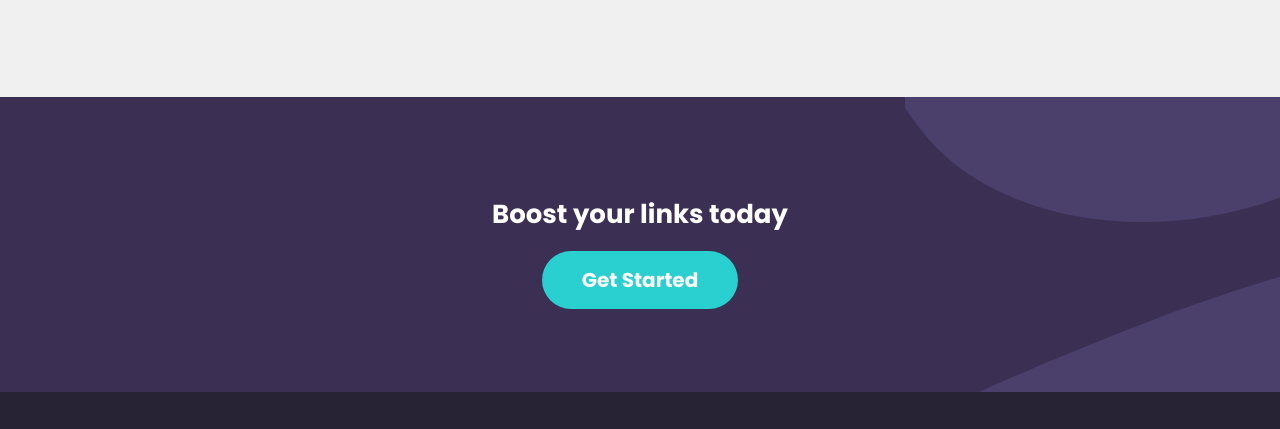
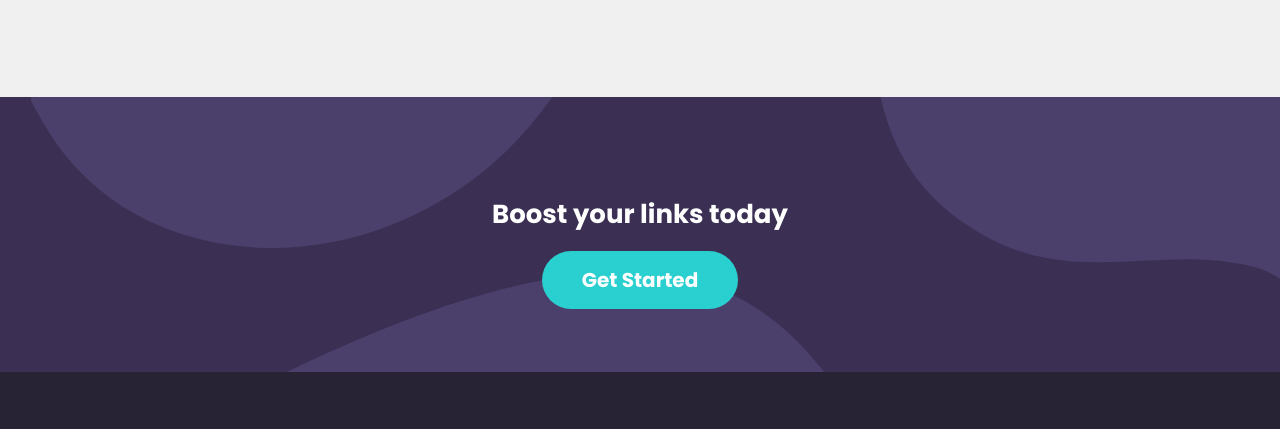
Before and after one commit to digitalents-academy/url-shortening-api, a plain HTML site: page index.html in a window 1280 px wide. Shown: the part 1807-2236 px from the top of the page. Drawn offline with Linux system fonts and the light colour scheme.

Commit message:
boost-your-links

```diff
--- a/styles.css
+++ b/styles.css
@@ -536,6 +536,14 @@ footer .social-media-icons {
     display:none;
   }
 
+  .boost-your-links {
+    height:200px;
+    background-image: url(images/bg-boost-desktop.svg);
+    background-repeat: no-repeat;
+    background-size: 114% 115%;
+    background-position: top -10px right -210px;
+    overflow-y: visible;
+  }
   footer {
     margin-top: -5px;
     padding: 10px 85px 90px 85px;
```
